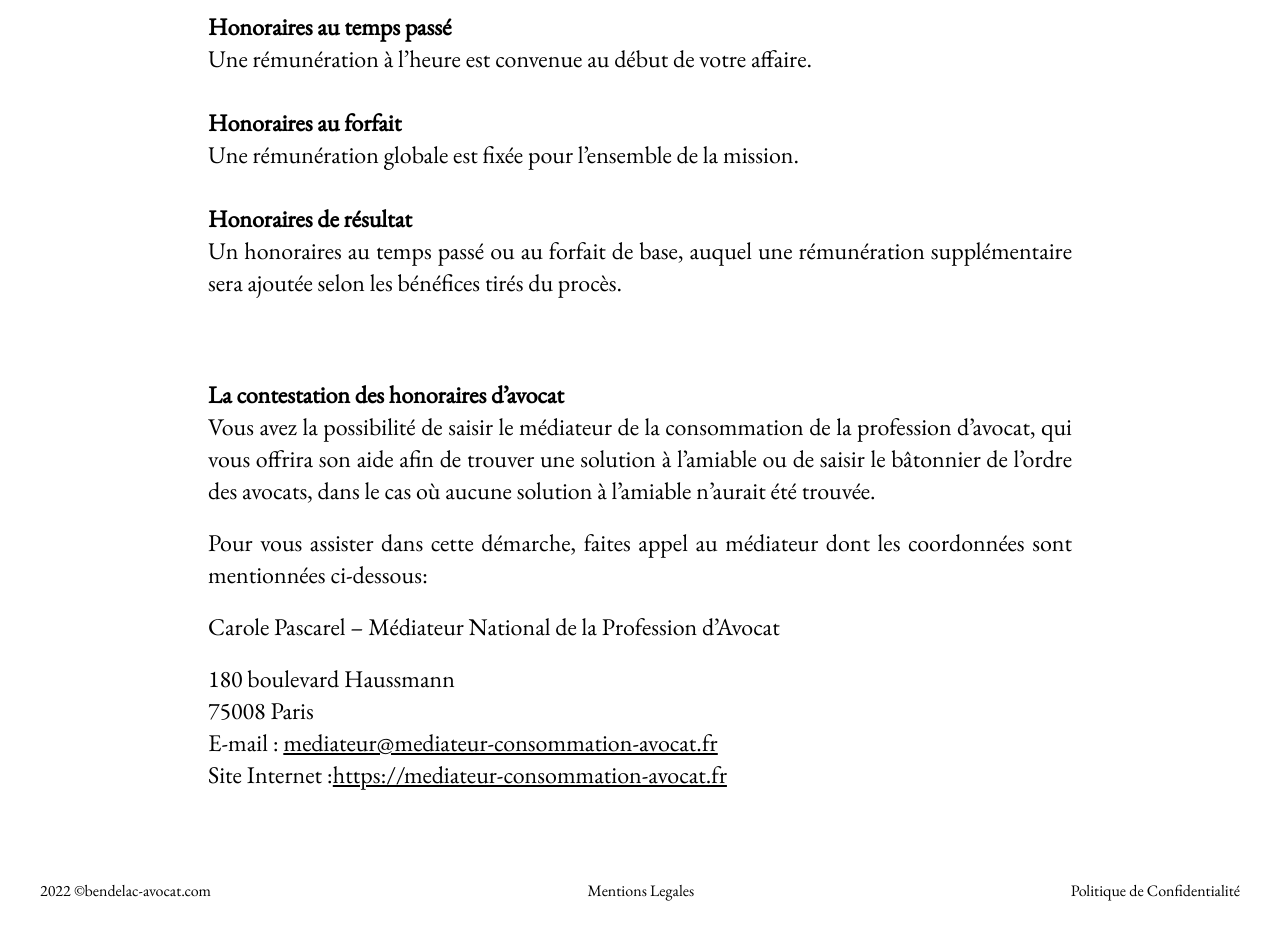
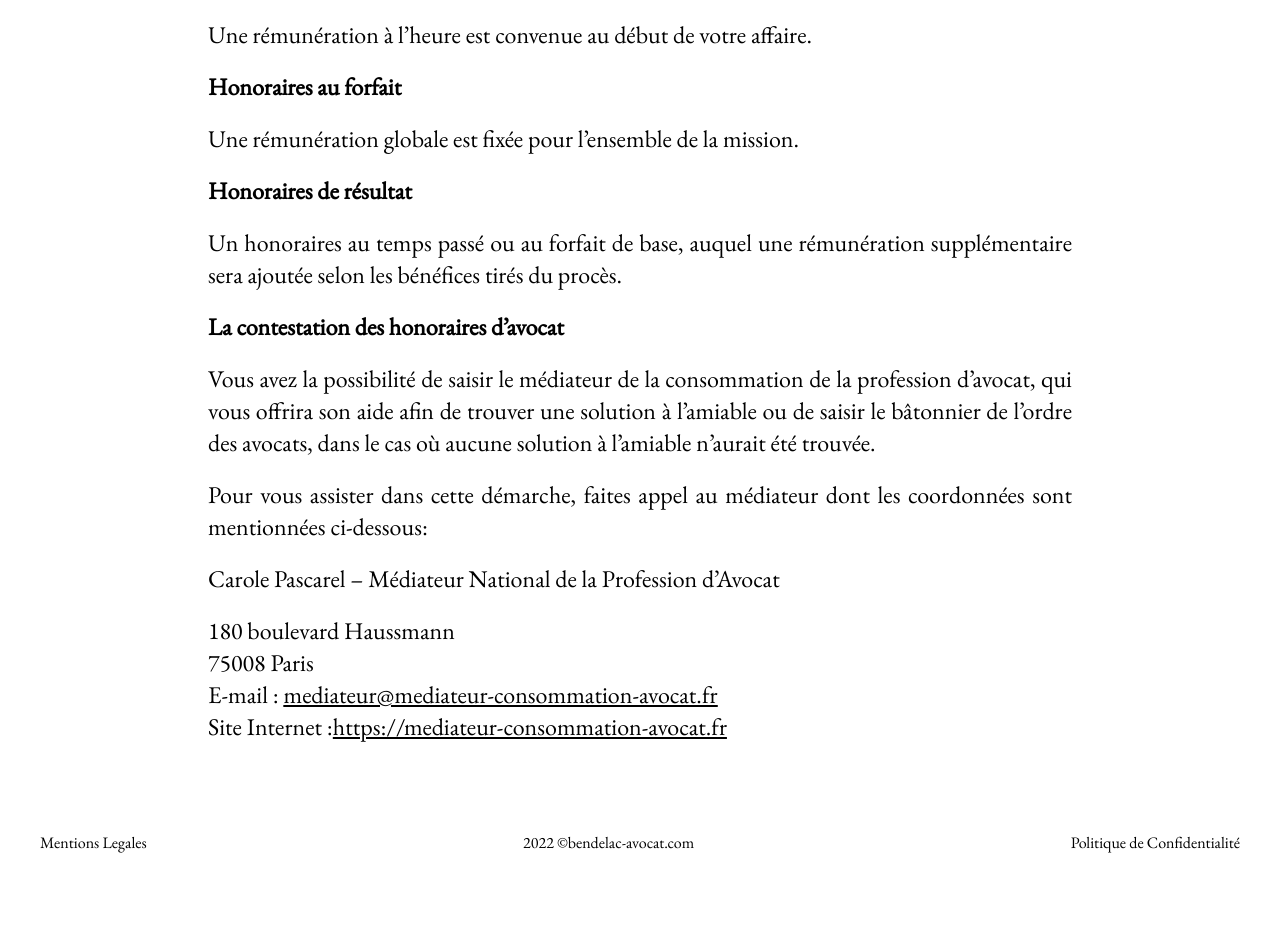
Before and after one commit to Chaloulou75/margauxbendelac2, a Nuxt app: page /honoraires in a window 1280 px wide. Shown: the part 365-1304 px from the top of the page. After the commit the page ends 1260 px from the top, so only its background shows below. Built offline with nearby package versions, Linux system fonts and the light colour scheme.

Commit message:
few chges

```diff
--- a/components/AppFooter.vue
+++ b/components/AppFooter.vue
@@ -4,23 +4,26 @@
     <div
       class="flex flex-col items-center justify-between py-4 mx-auto space-y-1.5 text-sm md:text-base text-black max-w-7xl md:flex-row md:items-center md:space-y-0 sm:px-2 lg:px-8"
     >
-      <p class="hidden font-thin md:block">
+      <NuxtLink to="/mentionslegales" class="hidden font-thin md:block"
+        >Mentions Legales</NuxtLink
+      >
+      <p class="font-thin">
         {{ new Date().getFullYear() }} &#169;bendelac-avocat.com
       </p>
-      <NuxtLink to="/mentionslegales" class="font-thin"
-        >Mentions Legales</NuxtLink
-      >
+
       <div class="flex items-center justify-between space-x-4 md:hidden">
-        <p class="font-thin">
-          {{ new Date().getFullYear() }} &#169;bendelac-avocat.com
-        </p>
+        <NuxtLink to="/mentionslegales" class="font-thin"
+          >Mentions Legales</NuxtLink
+        >
 
         <NuxtLink to="/politiquedeconfidentialite" class="font-thin"
           >Politique de Confidentialité</NuxtLink
         >
       </div>
 
-      <NuxtLink to="/politiquedeconfidentialite" class="font-thin"
+      <NuxtLink
+        to="/politiquedeconfidentialite"
+        class="hidden font-thin md:block"
         >Politique de Confidentialité</NuxtLink
       >
     </div>
--- a/pages/honoraires.vue
+++ b/pages/honoraires.vue
@@ -16,31 +16,31 @@
         de fortune du client, de la difficulté de l’affaire, des frais exposés
         par l’avocat, de la notoriété et des diligences de celui-ci.
       </p>
-      <p class="mb-8 text-xl text-justify text-black md:text-2xl md:mb-16">
+      <p class="mb-3 text-xl text-justify text-black md:text-2xl md:mb-5">
         Une convention d'honoraires sera conclue entre vous et Maître Margaux
         BENDELAC.
       </p>
-      <p class="text-xl font-semibold text-justify text-black md:text-2xl">
+      <p class="mb-3 text-2xl font-semibold text-justify text-black md:mb-5">
         Honoraires au temps passé
       </p>
-      <p class="mb-4 text-xl text-justify text-black md:text-2xl md:mb-8">
+      <p class="mb-3 text-xl text-justify text-black md:text-2xl md:mb-5">
         Une rémunération à l’heure est convenue au début de votre affaire.
       </p>
-      <p class="text-xl font-semibold text-justify text-black md:text-2xl">
+      <p class="mb-3 text-2xl font-semibold text-justify text-black md:mb-5">
         Honoraires au forfait
       </p>
-      <p class="mb-4 text-xl text-justify text-black md:text-2xl md:mb-8">
+      <p class="mb-3 text-xl text-justify text-black md:text-2xl md:mb-5">
         Une rémunération globale est fixée pour l’ensemble de la mission.
       </p>
-      <p class="text-xl font-semibold text-justify text-black md:text-2xl">
+      <p class="mb-3 text-2xl font-semibold text-justify text-black md:mb-5">
         Honoraires de résultat
       </p>
-      <p class="mb-10 text-xl text-justify text-black md:text-2xl md:mb-20">
+      <p class="mb-3 text-xl text-justify text-black md:text-2xl md:mb-5">
         Un honoraires au temps passé ou au forfait de base, auquel une
         rémunération supplémentaire sera ajoutée selon les bénéfices tirés du
         procès.
       </p>
-      <p class="text-xl font-semibold text-justify text-black md:text-2xl">
+      <p class="mb-3 text-2xl font-semibold text-justify text-black md:mb-5">
         La contestation des honoraires d’avocat
       </p>
       <p class="mb-3 text-xl text-justify text-black md:text-2xl md:mb-5">
--- a/pages/index.vue
+++ b/pages/index.vue
@@ -17,7 +17,7 @@ const modules = [Autoplay];
       :loop="true"
       :centeredSlides="true"
       :autoplay="{
-        delay: 2800,
+        delay: 2600,
         disableOnInteraction: false,
       }"
       :modules="modules"
```
